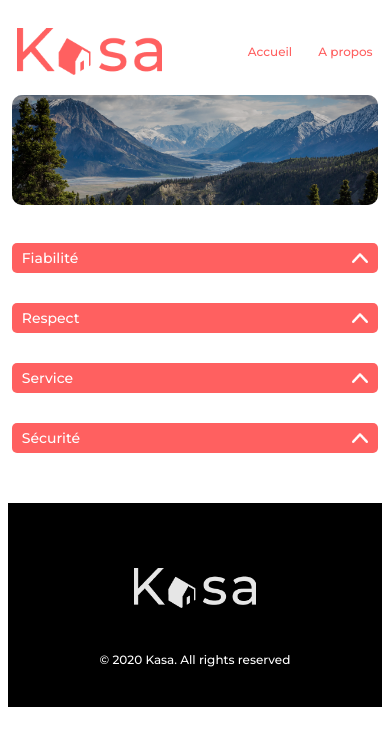
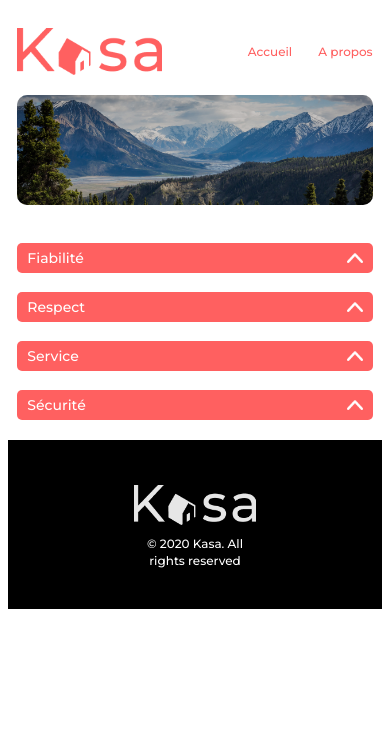
Before and after one commit to EvivNotrub/OC_p8_app_web_with_react, a React (Vite) app in the folder Kasa/: page /about in a window 390 px wide. Shown: the top 746 px of the page. Built offline with nearby package versions, Linux system fonts and the light colour scheme; a web font is replaced by a local one.

Commit message:
responsive about

```diff
--- a/Kasa/src/components/accordion/accordion.scss
+++ b/Kasa/src/components/accordion/accordion.scss
@@ -75,14 +75,16 @@
         font-size: 18px;
         color: #FF6060;
         transform: scaleY(0);
+        opacity: 0;
         transform-origin: top;
         height: 0;
-        transition: all 0.28s ease-in-out;
+        transition: transform 0.28s ease-in-out , opacity 0.18s ease-in 0.1s, height 0.30s;
         @media (max-width: 599px) {
             font-size: 13px;
         }
         &[aria-expanded='true'] {
             transform: scaleY(1);
+            opacity: 1;
             height: 100%;
         }
         &__data{
--- a/Kasa/src/components/footer/footer.scss
+++ b/Kasa/src/components/footer/footer.scss
@@ -29,8 +29,15 @@
         line-height: 34px;
         text-align: center;
         margin: 0;
-        @media (max-width: 599px){
+    }
+    @media (max-width: 599px){
+        &__copyright {
             font-size: 12px;
+            width: 134px;
+            line-height: 17px;
         }
+        margin-top: 20px;
+        padding: 45px 0 40px 0;
+        gap: 10px;
     }
 }
--- a/Kasa/src/pages/about/about.scss
+++ b/Kasa/src/pages/about/about.scss
@@ -2,8 +2,8 @@
 .about__main {
     width: 90%;
     margin: auto;
-    @media (max-width: 800px) {
-        width: 98%;
+    @media (max-width: 900px) {
+        width: 95%;
     }
     &__moto {
         margin: 38px 80px 0 80px;
@@ -11,8 +11,12 @@
         flex-direction: column;
         justify-content: center;
         gap: 30px;
-        @media (max-width: 800px) {
+        @media (max-width: 900px) {
+            gap: 25px;
             margin: 38px 0 0 0;
+        }
+        @media (max-width: 599px) {
+            gap: 19px;
         }
     }
 
```
